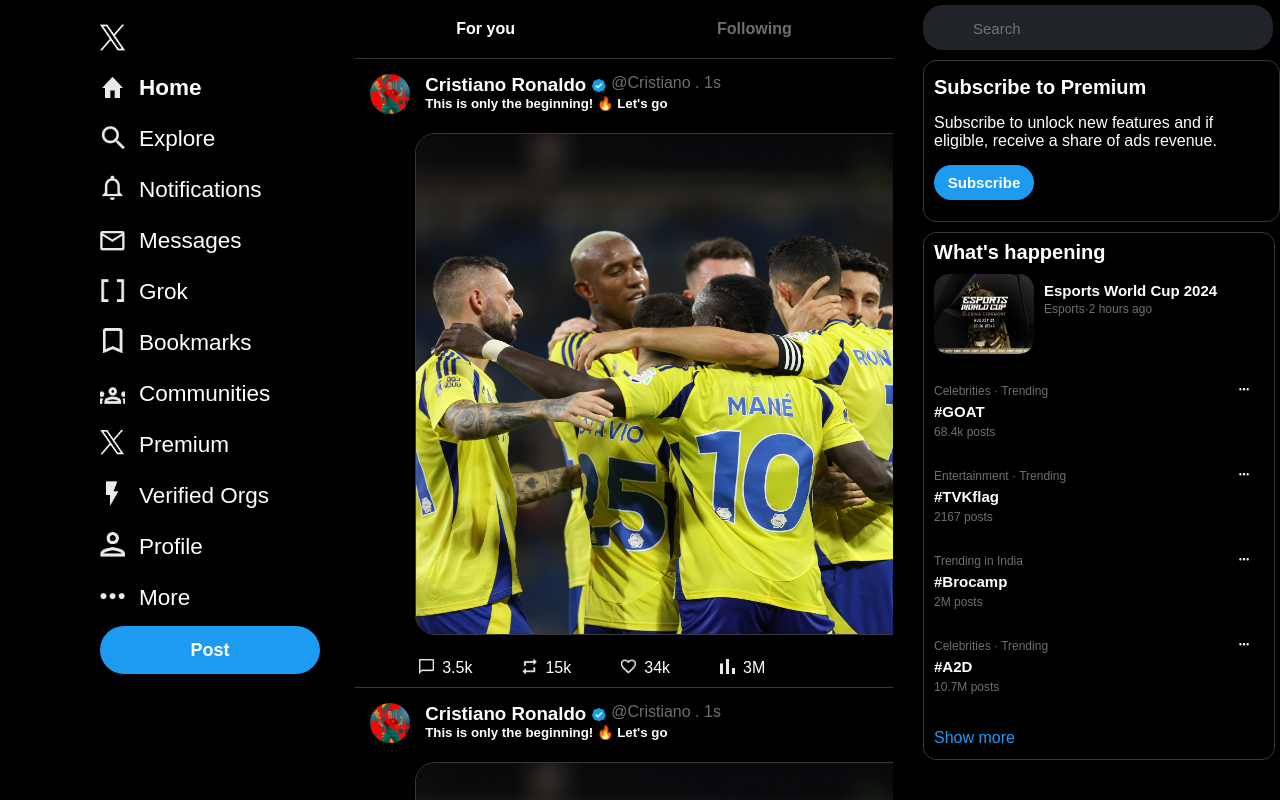
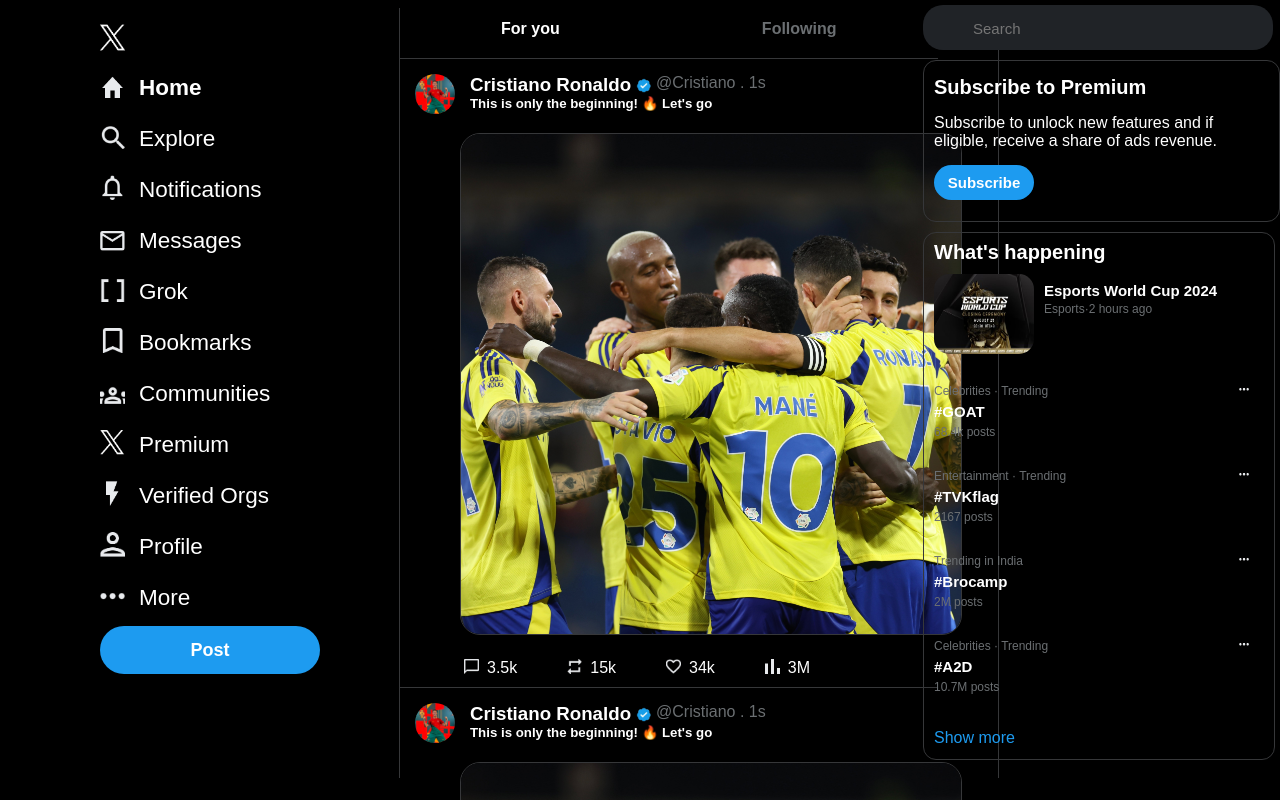
Before and after one commit to anbuk143/X, a plain HTML site: page index.html in a window 1280 px wide. Shown: the top 800 px of the page. Drawn offline with Linux system fonts and the light colour scheme.

Commit message:
Update NewStyle.css

```diff
--- a/NewStyle.css
+++ b/NewStyle.css
@@ -1,11 +1,13 @@
 *{
    font-family: sans-serif;
-   background-color: rgb(0, 0, 0);
    color: #fff;
    margin: 0;
    padding: 0;
 }
 
+body{
+   background-color: rgb(0, 0, 0);
+}
 .Header{
    display: flex;
 }
@@ -13,6 +15,10 @@
 .Left-Slide{
    display: flex;
    flex-direction: column;
+   position: fixed;
+   left: 0;
+   width: 300px;
+   z-index: 0;
 }
 
 .XX
@@ -34,14 +40,14 @@
    font-size: 22.5px;
 }
 
-.ima{
-   height: 50px;
-   width: 50px;
-   clip-path: circle(50% at 50% 50%);
+.First_Icon{
+   padding: 10px 0px;
 }
 
-.First_Icon{
-   padding: 10px 0px;
+.QW:hover{
+   background-color: rgb(54, 55, 57);
+   border-radius: 5px 20px 20px 5px;
+   padding: 10px 5px;
 }
 
 .Left-Slide button{
@@ -59,6 +65,7 @@
 }
 
 .Home{
+   background-color: transparent;
    position: relative;
    top: 2.5px;
    padding-right: 14px;
@@ -74,6 +81,8 @@
    width: 42%;
    text-decoration: none;
    list-style: none;
+   position: absolute;
+   left: 400px;
 }
 
 .first{
@@ -121,7 +130,7 @@
 .POST{
    margin-left: 60px;
    height: 500px;
-   width: 530px;
+   width: 500px;
    border: 1px solid rgb(54, 55, 57);
    border-radius: 20px;
 }
@@ -153,12 +162,14 @@
    background-color:rgb(54, 55, 57);
    width: 1px;
    height:770px;
-   max-height: 100%;
+   position: fixed;
 }
 
 .Right{
    padding-top: 5px;
    padding-left: 30px;
+   position: fixed;
+   right: 0;
 }
 
 .Search-box{
@@ -182,6 +193,10 @@
    padding-left: 10px;
    background-color: transparent;
    border: 1px solid rgb(54, 55, 57);
+}
+
+.Sub_Button:hover{
+   background-color: rgb(29 155 240);
 }
 
 .Sub_Button{
```
